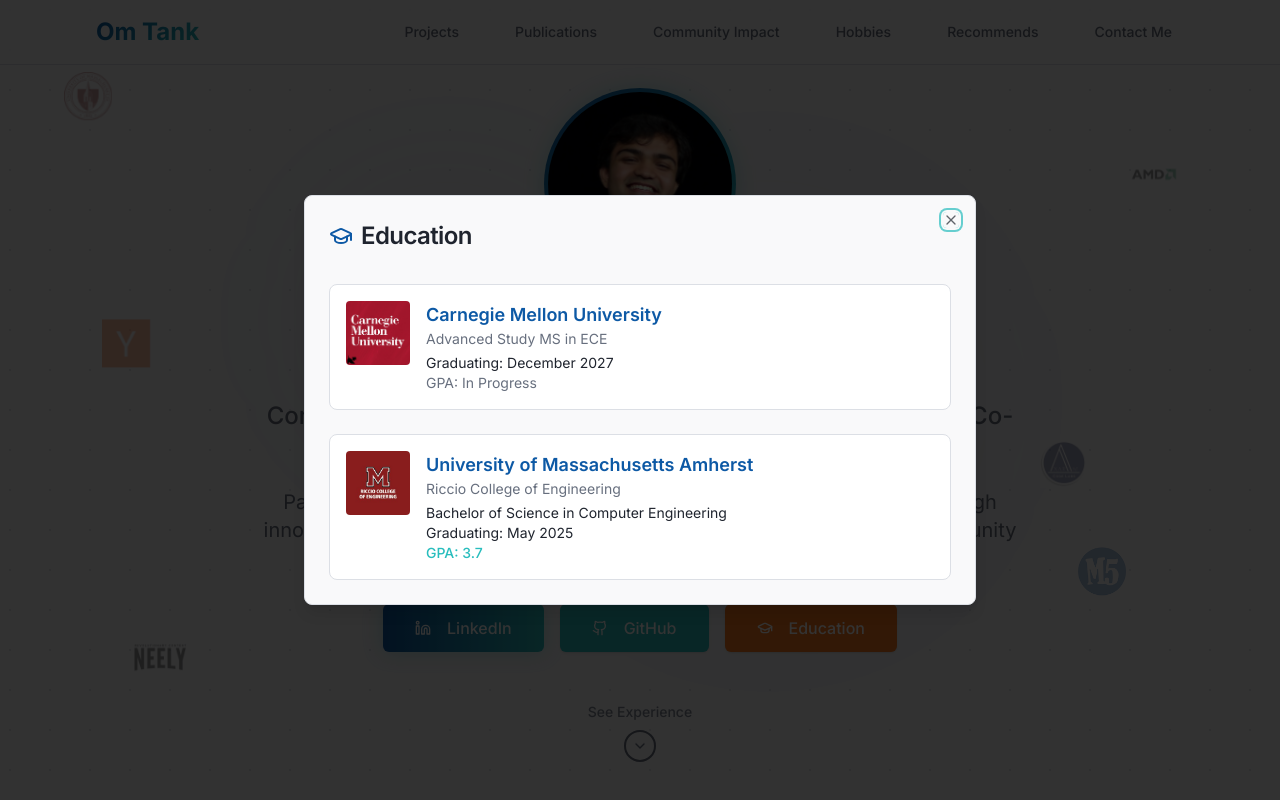
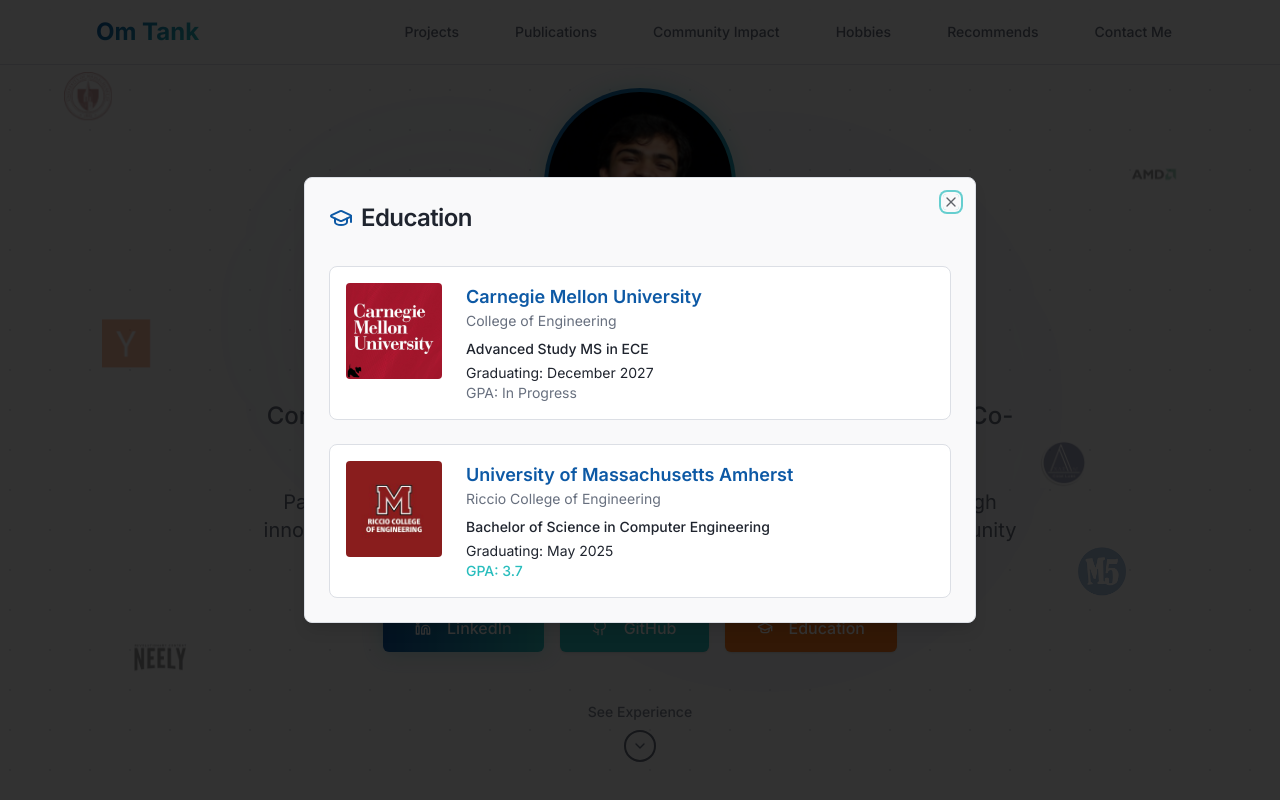
Before and after one commit to OTANK10/om-tank-nexus, a React (Vite) app: page / in a window 1280 px wide. Both pictures are taken after a click on the button "Education". Shown: the top 800 px of the page. Built offline with nearby package versions, Linux system fonts and the light colour scheme.

Commit message:
Update education section layout

```diff
--- a/src/components/EducationDialog.tsx
+++ b/src/components/EducationDialog.tsx
@@ -24,35 +24,36 @@ const EducationDialog = ({ children }: EducationDialogProps) => {
 
         <div className="space-y-6 mt-4">
           {/* Carnegie Mellon University */}
-          <div className="flex flex-col sm:flex-row gap-4 p-4 rounded-lg border bg-card">
+          <div className="flex gap-6 p-4 rounded-lg border bg-card">
             <div className="flex-shrink-0">
               <img
                 src={cmuLogo}
                 alt="Carnegie Mellon University"
-                className="w-16 h-16 object-contain rounded"
+                className="w-24 h-24 object-contain rounded"
               />
             </div>
-            <div className="flex-1">
+            <div className="flex-1 min-w-0">
               <h3 className="text-lg font-semibold text-primary">Carnegie Mellon University</h3>
-              <p className="text-sm text-muted-foreground mb-1">Advanced Study MS in ECE</p>
+              <p className="text-sm text-muted-foreground mb-2">College of Engineering</p>
+              <p className="text-sm font-medium mb-1">Advanced Study MS in ECE</p>
               <p className="text-sm">Graduating: December 2027</p>
               <p className="text-sm text-muted-foreground">GPA: In Progress</p>
             </div>
           </div>
 
           {/* UMass Amherst */}
-          <div className="flex flex-col sm:flex-row gap-4 p-4 rounded-lg border bg-card">
+          <div className="flex gap-6 p-4 rounded-lg border bg-card">
             <div className="flex-shrink-0">
               <img
                 src={umassLogo}
                 alt="UMass Amherst - Riccio College of Engineering"
-                className="w-16 h-16 object-contain rounded"
+                className="w-24 h-24 object-contain rounded"
               />
             </div>
-            <div className="flex-1">
+            <div className="flex-1 min-w-0">
               <h3 className="text-lg font-semibold text-primary">University of Massachusetts Amherst</h3>
-              <p className="text-sm text-muted-foreground mb-1">Riccio College of Engineering</p>
-              <p className="text-sm">Bachelor of Science in Computer Engineering</p>
+              <p className="text-sm text-muted-foreground mb-2">Riccio College of Engineering</p>
+              <p className="text-sm font-medium mb-1">Bachelor of Science in Computer Engineering</p>
               <p className="text-sm">Graduating: May 2025</p>
               <p className="text-sm text-accent font-medium">GPA: 3.7</p>
             </div>
```
